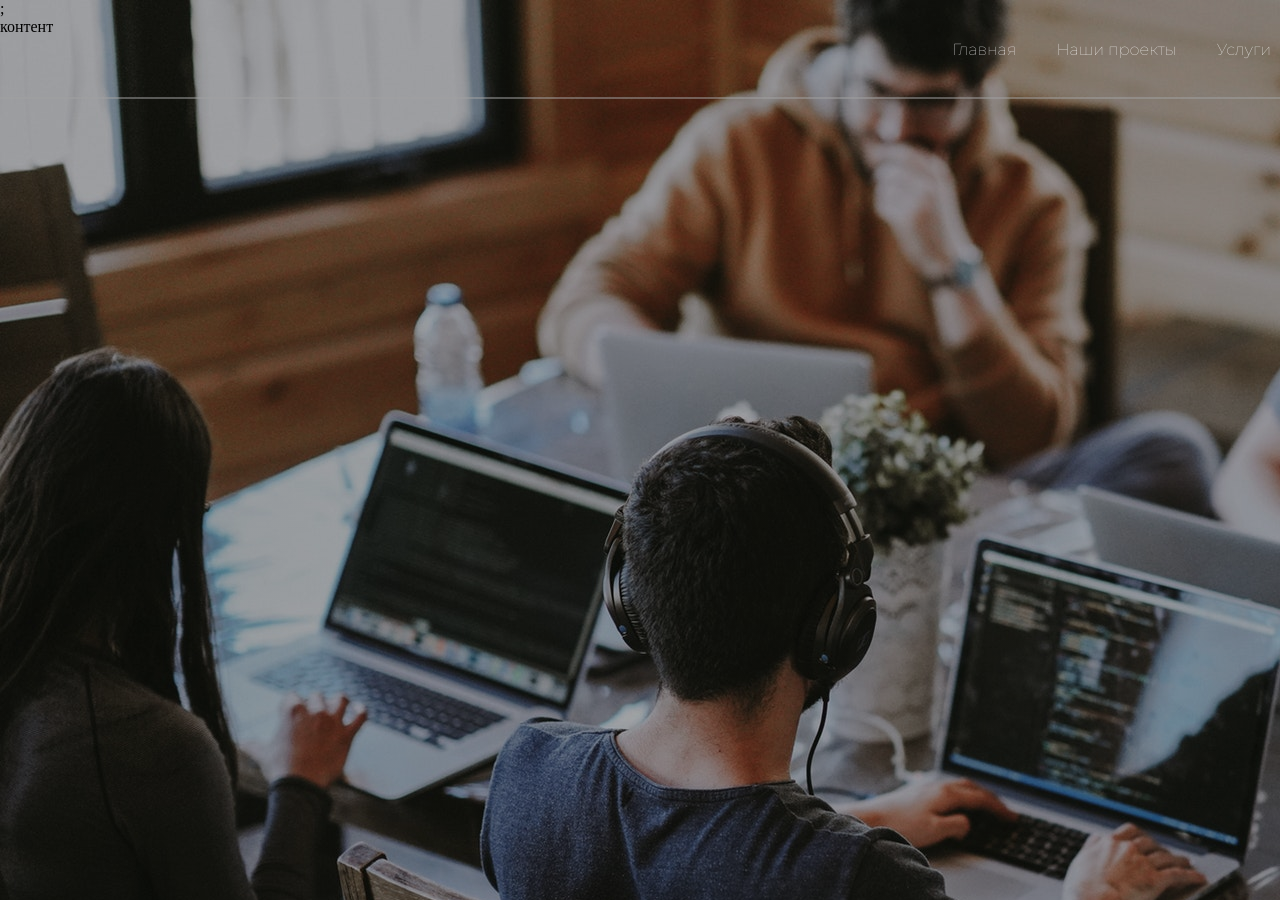
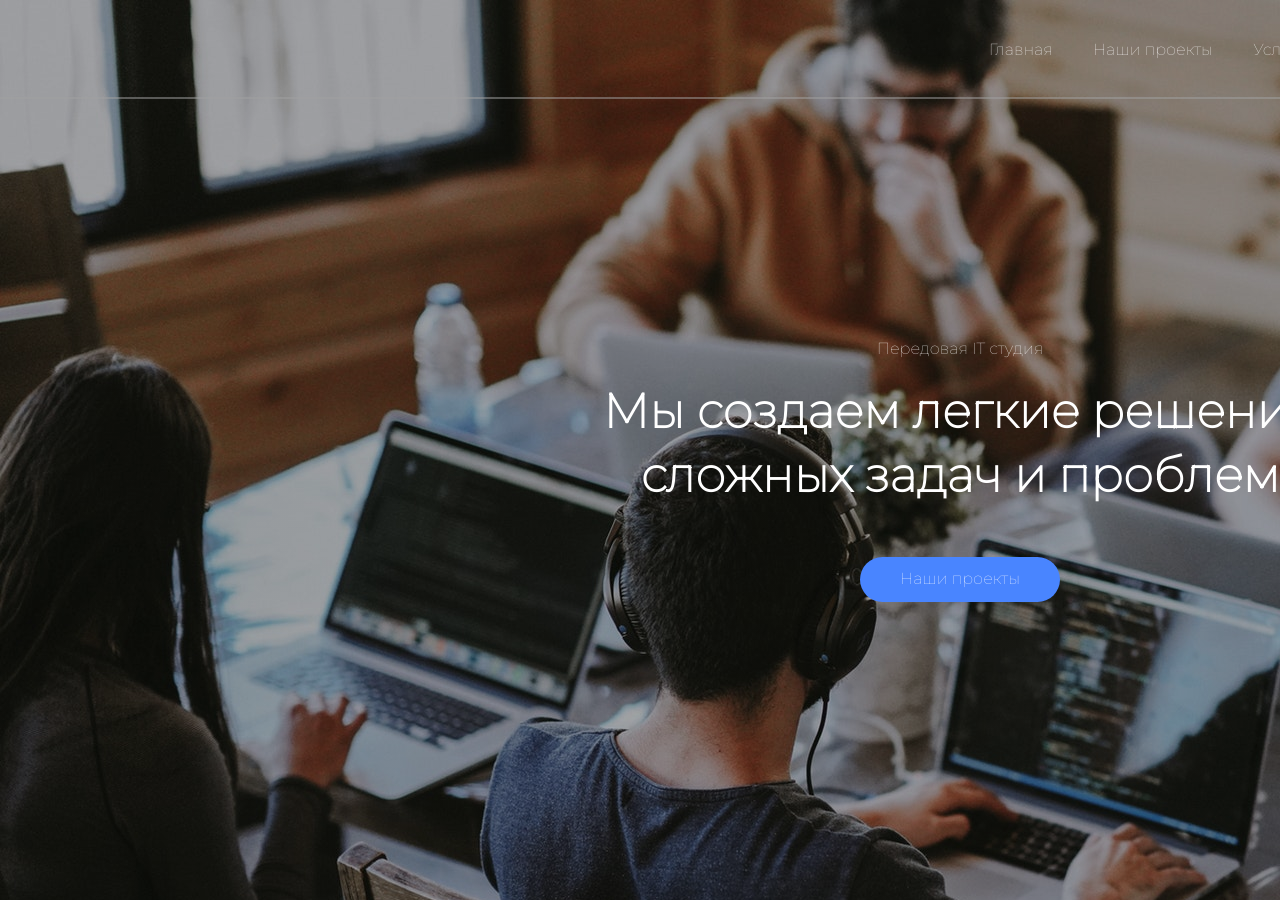
Before and after one commit to ViktorUserName/Webservices-marketplace, a React app: page / in a window 1280 px wide. Shown: the top 900 px of the page. Built offline with nearby package versions, Linux system fonts and the light colour scheme.

Commit message:
header complite

```diff
--- a/src/components/header/head.css
+++ b/src/components/header/head.css
@@ -13,7 +13,6 @@
 position: absolute;
 width: 1920px;
 height: 0px;
-left: 0px;
 top: 97px;
 
 opacity: 0.5;
@@ -23,12 +22,11 @@ border: 1px solid #A1A1A1;
 .head_menu-ul {
 display: flex;
 justify-content: space-around;
-position: absolute;
+position: relative;
 width: 583px;
 height: 59px;
-left: 932px;
+left: 300px;
 top: 40px;
-/* padding-bottom: 60px; */
 
 font-family: Montserrat;
 font-size: 16px;
@@ -60,3 +58,53 @@ text-align: left;
     content: "";
     width: 15px;
 }
+
+.head-startInfo {
+    display: flex;
+    flex-direction: column;
+    width: 100%;
+    position: relative;
+    height: 822px;
+    justify-content: center;
+}
+
+.head_text-1 {
+font-family: Montserrat;
+font-size: 16px;
+font-weight: 500;
+line-height: 20px;
+letter-spacing: 0em;
+text-align: center;
+color: #FFFFFF;
+
+}
+.head_text-2 {
+font-family: Montserrat;
+font-size: 48px;
+font-weight: 800;
+line-height: 64px;
+letter-spacing: 0em;
+text-align: center;
+color: #FFFFFF;
+padding:20px 0 50px 0;
+}
+
+.head_button {
+font-family: Montserrat;
+font-size: 16px;
+font-weight: 500;
+line-height: 20px;
+letter-spacing: 0em;
+text-align: center;
+color: #FFFFFF;
+
+
+border-radius:30px;
+background-color: #4985FF;
+width: 200px;
+height: 45px;
+cursor:pointer;
+border: rgba(111, 111, 111, 0.25);
+
+
+}
--- a/src/components/header/head.js
+++ b/src/components/header/head.js
@@ -7,9 +7,15 @@ const Head = () => {
     return (
         <div className='head-content'>
 
-            <HeaderMenu />;
+            <HeaderMenu />
             <div className="head-line"></div>
-            <div className='head_start'>контент</div>
+
+            <div className='head-startInfo'>
+                <div className='head_text-1'>Передовая IT студия</div>
+                <div className='head_text-2'>Мы создаем легкие решения<br/>
+сложных задач и проблем</div>
+                <div><button className='head_button'>Наши проекты</button></div>
+            </div>
 
         </div>
     )
--- a/src/index.css
+++ b/src/index.css
@@ -2,9 +2,15 @@
 
 * {
   box-sizing: border-box;
-  margin: 0;
+  margin: 0 auto;
+  max-width: 1920px;
   padding: 0;
   list-style-type: none;
   /* font-family: 'Open Sans', sans-serif;  */
   text-decoration: none;
 }
+
+/* #root {
+  z-index: -1;
+  background-color: aqua;
+} */
```
Also changed, not shown: src/setupTests.js (deleted, +0 -5 lines).
